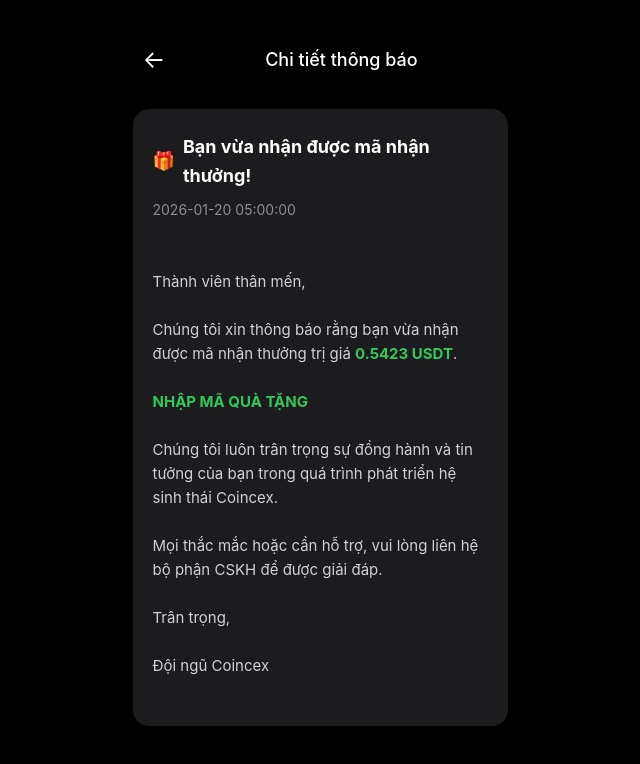
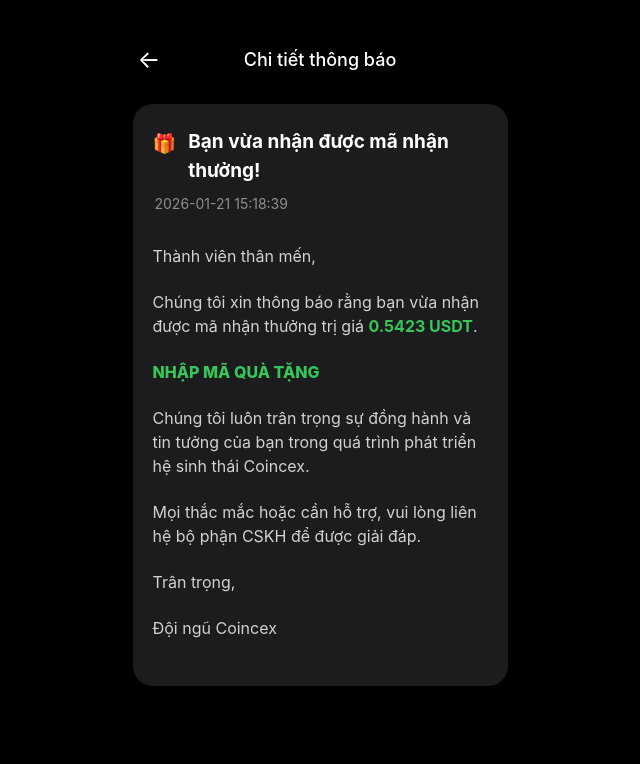
Before and after one commit to nguyenngocdanh275-arch/THONGBAOCOINCEX, a plain HTML site: page index.html in a window 1280 px wide. Shown: the whole page, without its empty margins (320-960 px from the left). Drawn offline with Linux system fonts and the light colour scheme.

Commit message:
Update title and improve notification layout

```diff
--- a/index.html
+++ b/index.html
@@ -3,7 +3,7 @@
 <head>
     <meta charset="UTF-8">
     <meta name="viewport" content="width=device-width, initial-scale=1.0">
-    <title>Coincex Notification UI</title>
+    <title>Coincex Notification Update</title>
     <style>
         body {
             background-color: #000000;
@@ -17,7 +17,6 @@
             padding-top: 20px;
         }
 
-        /* Giả lập màn hình điện thoại */
         .phone-container {
             width: 375px;
             background-color: #000000;
@@ -25,70 +24,82 @@
             border-radius: 10px;
         }
 
-        /* Header trên cùng */
+        /* Header căn giữa chuẩn */
         .header {
-            display: flex;
+            display: grid;
+            grid-template-columns: 40px 1fr 40px; /* Chia 3 cột để cột giữa luôn cân bằng */
             align-items: center;
-            padding: 15px 10px;
-            position: relative;
+            padding: 15px 5px;
         }
 
         .back-icon {
             font-size: 24px;
             cursor: pointer;
-            margin-right: 60px;
         }
 
         .header-title {
             font-size: 18px;
             font-weight: 500;
-            flex-grow: 1;
             text-align: center;
-            margin-right: 40px;
         }
 
         /* Khung thông báo chính */
         .notification-card {
             background-color: #1c1c1e;
-            border-radius: 16px;
+            border-radius: 20px;
             padding: 24px 20px;
-            margin-top: 20px;
-            line-height: 1.6;
+            margin-top: 15px;
+            line-height: 1.5;
         }
 
         .title-row {
             display: flex;
-            align-items: center;
-            font-size: 18px;
-            font-weight: bold;
+            align-items: flex-start;
+            font-size: 19px;
+            font-weight: 700;
             margin-bottom: 8px;
         }
 
         .gift-icon {
-            margin-right: 8px;
+            margin-right: 12px;
+            margin-top: 2px;
         }
 
         .timestamp {
             color: #8e8e93;
             font-size: 14px;
-            margin-bottom: 25px;
+            margin-bottom: 30px;
+            padding-left: 2px;
         }
 
         .content {
             color: #d1d1d6;
-            font-size: 15px;
-            white-space: pre-wrap; /* Giữ nguyên xuống dòng */
+            font-size: 16px;
+        }
+
+        .content p {
+            margin-bottom: 22px;
         }
 
         .highlight-green {
             color: #34c759;
-            font-weight: bold;
+            font-weight: 700;
         }
 
-        /* Hiệu ứng khi đang chỉnh sửa (tùy chọn) */
+        .action-link {
+            color: #34c759;
+            font-weight: 800;
+            text-transform: uppercase;
+            margin-bottom: 22px;
+            display: block;
+        }
+
+        /* Hiệu ứng khi click vào để sửa */
+        [contenteditable="true"] {
+            outline: none;
+        }
         [contenteditable="true"]:focus {
-            outline: 1px dashed #555;
-            background-color: rgba(255, 255, 255, 0.05);
+            background-color: rgba(255, 255, 255, 0.1);
             border-radius: 4px;
         }
     </style>
@@ -99,7 +110,7 @@
         <div class="header">
             <span class="back-icon">←</span>
             <div class="header-title" contenteditable="true">Chi tiết thông báo</div>
-        </div>
+            <div></div> </div>
 
         <div class="notification-card">
             <div class="title-row">
@@ -107,25 +118,47 @@
                 <span contenteditable="true">Bạn vừa nhận được mã nhận thưởng!</span>
             </div>
 
-            <div class="timestamp" contenteditable="true">2026-01-20 05:00:00</div>
+            <div class="timestamp" id="auto-time" contenteditable="true"></div>
 
             <div class="content">
-<span contenteditable="true">Thành viên thân mến,</span>
+                <p contenteditable="true">Thành viên thân mến,</p>
 
-<span contenteditable="true">Chúng tôi xin thông báo rằng bạn vừa nhận được mã nhận thưởng trị giá </span><span class="highlight-green" contenteditable="true">0.5423 USDT</span>.
+                <p>
+                    <span contenteditable="true">Chúng tôi xin thông báo rằng bạn vừa nhận được mã nhận thưởng trị giá </span>
+                    <span class="highlight-green" contenteditable="true">0.5423 USDT</span>.
+                </p>
 
-<span contenteditable="true"><span class="highlight-green" contenteditable="true">NHẬP MÃ QUÀ TẶNG</span>
+                <div class="action-link" contenteditable="true">NHẬP MÃ QUÀ TẶNG</div>
 
-<span contenteditable="true">Chúng tôi luôn trân trọng sự đồng hành và tin tưởng của bạn trong quá trình phát triển hệ sinh thái Coincex.</span>
+                <p contenteditable="true">Chúng tôi luôn trân trọng sự đồng hành và tin tưởng của bạn trong quá trình phát triển hệ sinh thái Coincex.</p>
 
-<span contenteditable="true">Mọi thắc mắc hoặc cần hỗ trợ, vui lòng liên hệ bộ phận CSKH để được giải đáp.</span>
+                <p contenteditable="true">Mọi thắc mắc hoặc cần hỗ trợ, vui lòng liên hệ bộ phận CSKH để được giải đáp.</p>
 
-<span contenteditable="true">Trân trọng,</span>
+                <p contenteditable="true">Trân trọng,</p>
 
-<span contenteditable="true">Đội ngũ Coincex</span>
+                <p contenteditable="true">Đội ngũ Coincex</p>
             </div>
         </div>
     </div>
 
+    <script>
+        // Hàm tự động cập nhật thời gian theo định dạng YYYY-MM-DD HH:mm:ss
+        function updateCurrentTime() {
+            const now = new Date();
+            const year = now.getFullYear();
+            const month = String(now.getMonth() + 1).padStart(2, '0');
+            const day = String(now.getDate()).padStart(2, '0');
+            const hours = String(now.getHours()).padStart(2, '0');
+            const minutes = String(now.getMinutes()).padStart(2, '0');
+            const seconds = String(now.getSeconds()).padStart(2, '0');
+
+            const formattedTime = `${year}-${month}-${day} ${hours}:${minutes}:${seconds}`;
+            document.getElementById('auto-time').innerText = formattedTime;
+        }
+
+        // Chạy hàm ngay khi trang web tải xong
+        window.onload = updateCurrentTime;
+    </script>
+
 </body>
 </html>
```
